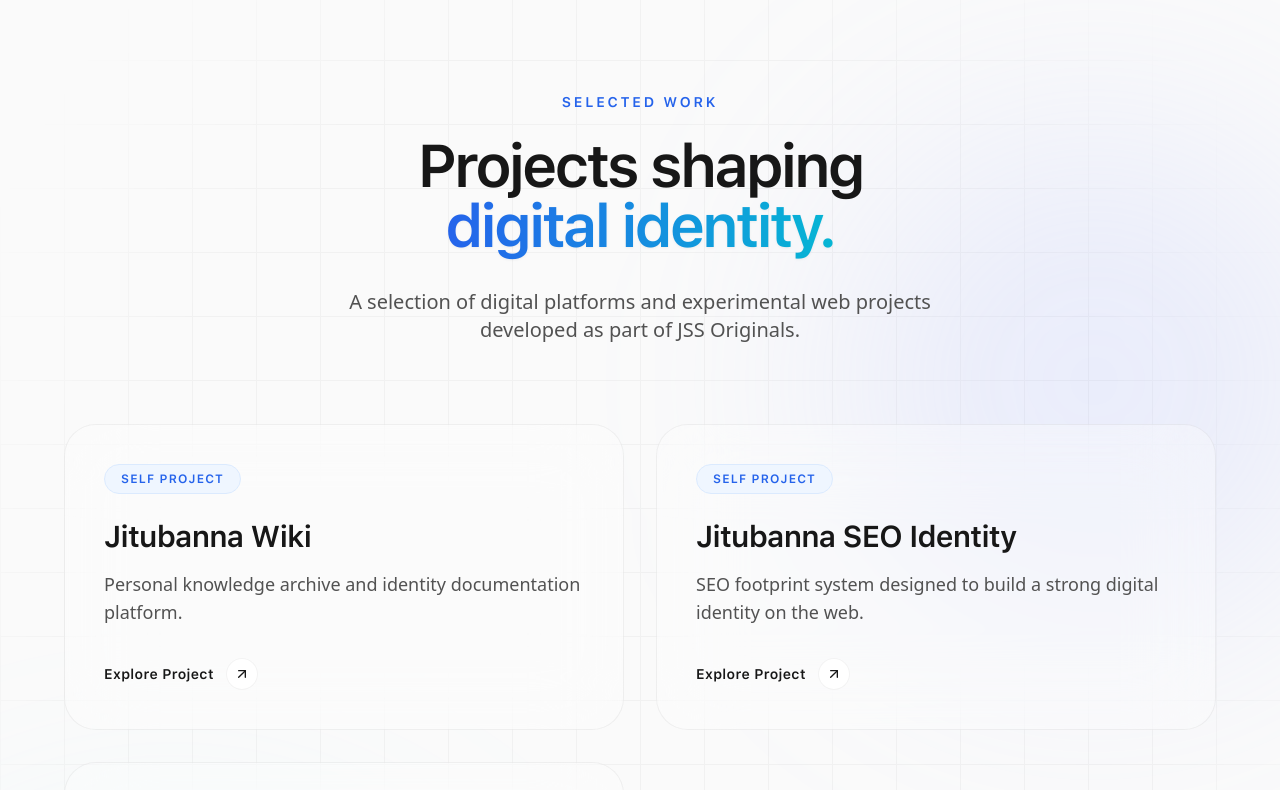
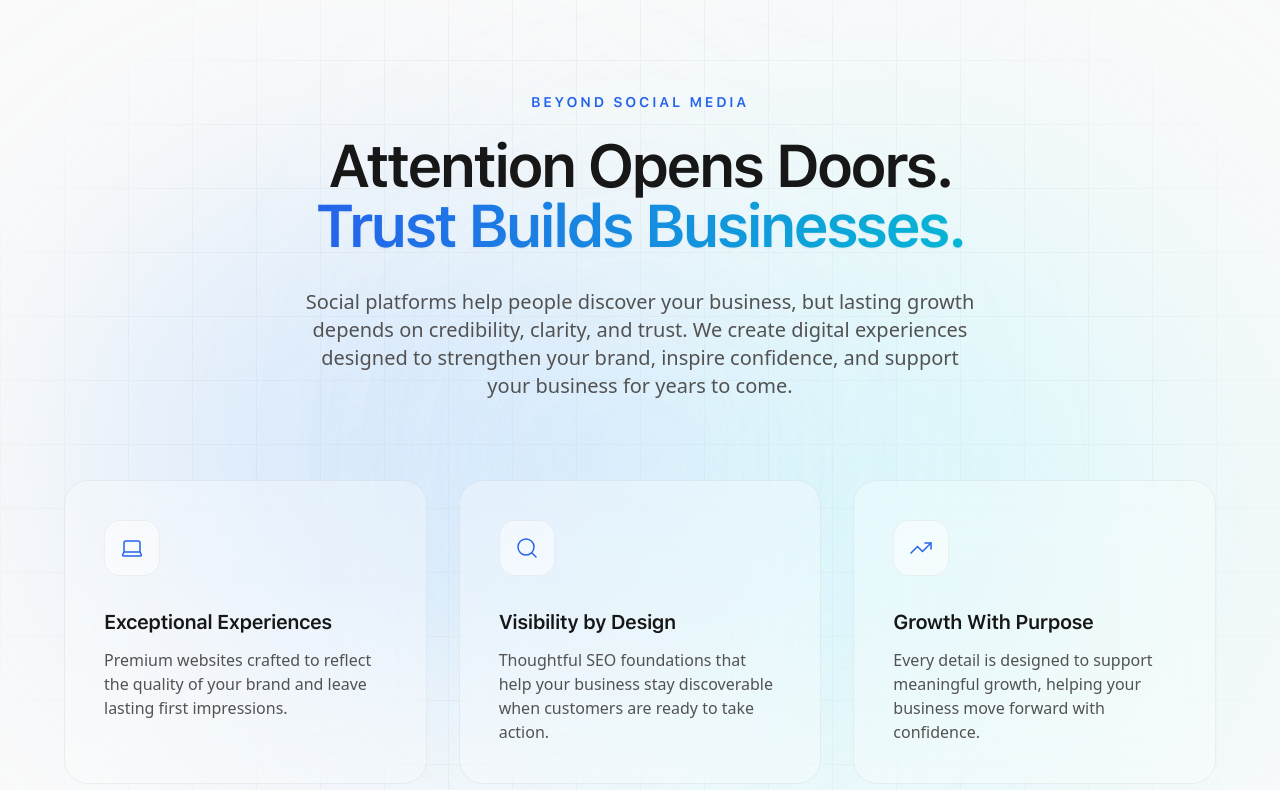
Before and after one commit to jitendra-math/Agency-Website, a Next.js app: page / in a window 1280 px wide. Shown: the part 1600-2390 px from the top of the page. Built offline with nearby package versions, Linux system fonts and the light colour scheme; a web font is replaced by a local one.

Commit message:
Update via Repo Manager 🚀

```diff
--- a/src/app/page.js
+++ b/src/app/page.js
@@ -2,6 +2,7 @@
 
 import HeroSection from "@/components/sections/HeroSection";
 import AboutPreview from "@/components/sections/AboutPreview";
+import ServicesSection from "@/components/sections/ServicesSection";
 import ProjectsPreview from "@/components/sections/ProjectsPreview";
 import PricingPlans from "@/components/sections/work/PricingPlans";
 import JoinUsCTA from "@/components/sections/JoinUsCTA";
@@ -12,6 +13,7 @@ export default function HomePage() {
     <>
       <HeroSection />
       <AboutPreview />
+      <ServicesSection />
       <ProjectsPreview />
       <PricingPlans />
       <JoinUsCTA />
--- /dev/null
+++ b/src/components/sections/ServicesSection.js
@@ -0,0 +1,230 @@
+// src/components/sections/AboutPreview.js
+
+"use client";
+
+import { motion } from "framer-motion";
+import { Laptop, Search, TrendingUp } from "lucide-react";
+
+export default function AboutPreview() {
+  // Ultra-smooth cinematic Apple-style easing
+  const smoothEase = [0.16, 1, 0.3, 1];
+
+  const items = [
+    {
+      icon: Laptop,
+      title: "Exceptional Experiences",
+      description:
+        "Premium websites crafted to reflect the quality of your brand and leave lasting first impressions.",
+    },
+    {
+      icon: Search,
+      title: "Visibility by Design",
+      description:
+        "Thoughtful SEO foundations that help your business stay discoverable when customers are ready to take action.",
+    },
+    {
+      icon: TrendingUp,
+      title: "Growth With Purpose",
+      description:
+        "Every detail is designed to support meaningful growth, helping your business move forward with confidence.",
+    },
+  ];
+
+  return (
+    <section
+      className="
+        relative isolate overflow-hidden
+        px-6 pt-24 pb-32
+        bg-[#fafafa] dark:bg-[#050505]
+        transition-colors duration-500
+      "
+    >
+      {/* ===================================== */}
+      {/* RICH AMBIENT GLOWS (Cinematic Slow) */}
+      {/* ===================================== */}
+      <div className="absolute inset-0 -z-10 overflow-hidden pointer-events-none">
+        {/* Glow 1 - Deep Blue/Indigo */}
+        <motion.div
+          animate={{
+            x: [0, -30, 0],
+            y: [0, 40, 0],
+            scale: [1, 1.1, 1],
+          }}
+          transition={{ duration: 25, repeat: Infinity, ease: "easeInOut" }}
+          className="
+            absolute top-[10%] left-[-10%] sm:top-[20%] sm:left-[10%]
+            w-[80vw] h-[80vw] sm:w-[500px] sm:h-[500px]
+            rounded-full
+            bg-blue-300/30 dark:bg-indigo-900/20
+            blur-[80px] sm:blur-[120px]
+            mix-blend-multiply dark:mix-blend-screen
+          "
+        />
+
+        {/* Glow 2 - Cyan/Teal */}
+        <motion.div
+          animate={{
+            x: [0, 40, 0],
+            y: [0, -30, 0],
+            scale: [1, 1.15, 1],
+          }}
+          transition={{ duration: 30, repeat: Infinity, ease: "easeInOut" }}
+          className="
+            absolute bottom-[-10%] right-[-10%] sm:bottom-[10%] sm:right-[10%]
+            w-[90vw] h-[90vw] sm:w-[600px] sm:h-[600px]
+            rounded-full
+            bg-cyan-200/40 dark:bg-cyan-900/15
+            blur-[90px] sm:blur-[130px]
+            mix-blend-multiply dark:mix-blend-screen
+          "
+        />
+
+        {/* Glow 3 - Subtle Purple Center */}
+        <motion.div
+          animate={{ opacity: [0.3, 0.5, 0.3] }}
+          transition={{ duration: 20, repeat: Infinity, ease: "easeInOut" }}
+          className="
+            absolute top-1/2 left-1/2 -translate-x-1/2 -translate-y-1/2
+            w-[70vw] h-[70vw] sm:w-[400px] sm:h-[400px]
+            rounded-full
+            bg-purple-200/30 dark:bg-violet-900/15
+            blur-[100px] sm:blur-[120px]
+            mix-blend-multiply dark:mix-blend-screen
+          "
+        />
+      </div>
+
+      {/* ===================================== */}
+      {/* SUBTLE GRID DEPTH */}
+      {/* ===================================== */}
+      <div
+        className="
+        absolute inset-0 -z-20
+        opacity-[0.03] dark:opacity-[0.05]
+        bg-[linear-gradient(#000_1px,transparent_1px),linear-gradient(90deg,#000_1px,transparent_1px)]
+        bg-[size:48px_48px] sm:bg-[size:64px_64px]
+        [mask-image:radial-gradient(ellipse_60%_70%_at_50%_50%,#000_70%,transparent_100%)]
+      "
+      />
+
+      <div className="relative z-10 mx-auto max-w-6xl">
+
+        {/* ===================================== */}
+        {/* BRAND INTRO */}
+        {/* ===================================== */}
+        <motion.div
+          initial={{ opacity: 0, y: 30 }}
+          whileInView={{ opacity: 1, y: 0 }}
+          transition={{ duration: 1.5, ease: smoothEase }}
+          viewport={{ once: true, margin: "-100px" }}
+          className="text-center max-w-3xl mx-auto"
+        >
+          <p className="text-xs sm:text-sm font-semibold uppercase tracking-[0.2em] text-blue-600 dark:text-blue-400 mb-6">
+            Beyond Social Media
+          </p>
+
+          <h2
+            className="
+            text-4xl sm:text-5xl md:text-6xl
+            font-bold tracking-tighter
+            text-neutral-900 dark:text-white
+            leading-[1.1]
+          "
+          >
+            Attention Opens Doors. <br className="hidden md:block" />
+            <span className="text-transparent bg-clip-text bg-gradient-to-r from-blue-600 to-cyan-500 dark:from-blue-400 dark:to-cyan-300 drop-shadow-sm">
+              Trust Builds Businesses.
+            </span>
+          </h2>
+
+          <p
+            className="
+            mt-8 text-base sm:text-lg md:text-xl leading-relaxed
+            text-neutral-600 dark:text-neutral-400
+            font-medium max-w-2xl mx-auto
+          "
+          >
+            Social platforms help people discover your business, but lasting growth depends on credibility, clarity, and trust. We create digital experiences designed to strengthen your brand, inspire confidence, and support your business for years to come.
+          </p>
+        </motion.div>
+
+        {/* ===================================== */}
+        {/* LIGHTWEIGHT BENTO BOX CARDS */}
+        {/* ===================================== */}
+        <div className="mt-20 grid grid-cols-1 md:grid-cols-3 gap-6 sm:gap-8">
+          {items.map((item, index) => {
+            const Icon = item.icon;
+
+            return (
+              <motion.div
+                key={item.title}
+                initial={{ opacity: 0, y: 30 }}
+                whileInView={{ opacity: 1, y: 0 }}
+                transition={{
+                  delay: index * 0.2,
+                  duration: 1.5,
+                  ease: smoothEase,
+                }}
+                viewport={{ once: true, margin: "-50px" }}
+                className="
+                group relative
+                flex flex-col
+                rounded-3xl
+                p-8 sm:p-10
+                bg-white/30 dark:bg-white/[0.02]
+                ring-1 ring-inset ring-black/5 dark:ring-white/10
+                backdrop-blur-2xl
+                transition-all duration-700 ease-out
+                hover:-translate-y-1
+                hover:shadow-[0_20px_40px_-15px_rgba(37,99,235,0.05)]
+                dark:hover:shadow-[0_20px_40px_-15px_rgba(59,130,246,0.03)]
+                hover:bg-white/40 dark:hover:bg-white/[0.04]
+              "
+              >
+                {/* Icon Wrapper - Lightweight Lift */}
+                <div
+                  className="
+                  mb-8
+                  flex h-14 w-14 items-center justify-center
+                  rounded-2xl
+                  bg-white/50 dark:bg-neutral-800/50
+                  ring-1 ring-inset ring-black/5 dark:ring-white/10
+                  group-hover:-translate-y-1 transition-transform duration-700 ease-out
+                "
+                >
+                  <Icon
+                    size={24}
+                    strokeWidth={1.5}
+                    className="text-blue-600 dark:text-blue-400 transition-colors duration-500"
+                  />
+                </div>
+
+                <h3
+                  className="
+                  text-xl font-semibold tracking-tight
+                  text-neutral-900 dark:text-neutral-100
+                  mb-3
+                "
+                >
+                  {item.title}
+                </h3>
+
+                <p
+                  className="
+                  text-sm sm:text-base leading-relaxed
+                  text-neutral-600 dark:text-neutral-400
+                "
+                >
+                  {item.description}
+                </p>
+
+                {/* Buttery smooth subtle bottom highlight */}
+                <div className="absolute bottom-0 left-8 right-8 h-[1px] bg-gradient-to-r from-transparent via-blue-500/30 dark:via-blue-400/30 to-transparent scale-x-0 group-hover:scale-x-100 transition-transform duration-700 ease-out rounded-t-full" />
+              </motion.div>
+            );
+          })}
+        </div>
+      </div>
+    </section>
+  );
+}
```
